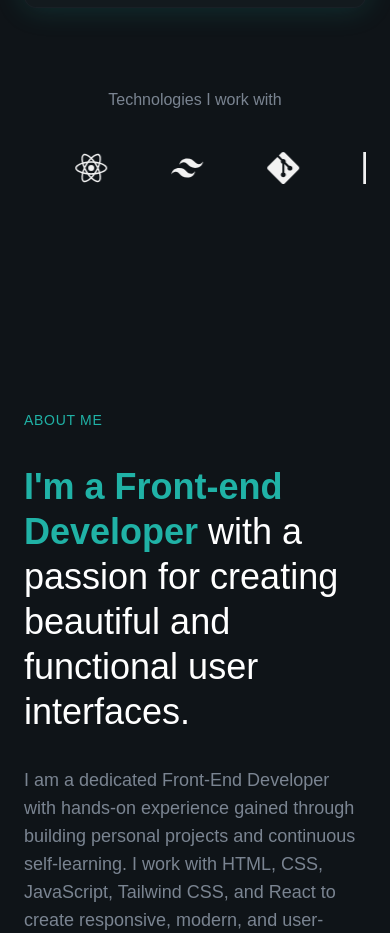
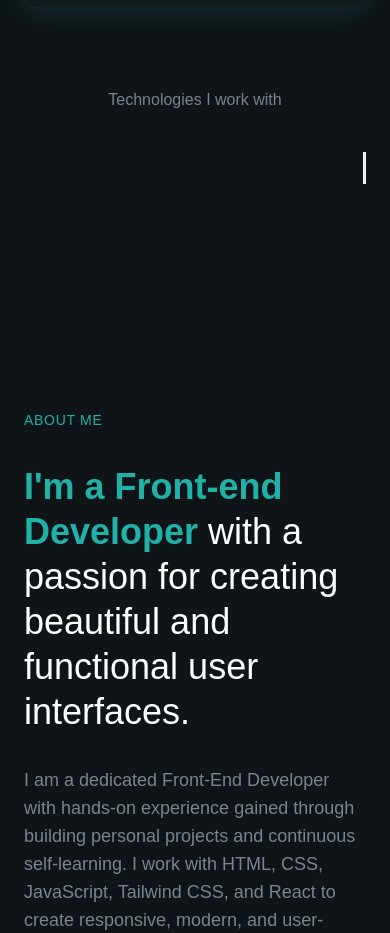
Before and after one commit to JSX-Learning-Path/My-Personal-Portfolio-JSX-Tailwindcss, a React (Vite) app in the folder portfolio/: page / in a window 390 px wide. Shown: the part 1200-2133 px from the top of the page. Built offline with nearby package versions, Linux system fonts and the light colour scheme.

Commit message:
Update Hero component to enhance marquee animation and improve layout responsiveness

```diff
--- a/portfolio/src/index.css
+++ b/portfolio/src/index.css
@@ -124,6 +124,7 @@
   animation-delay: 300ms;
 }
 .animation-marquee {
+  width: max-content;
   animation-name: marquee;
   animation-timing-function: linear;
   animation-iteration-count: infinite;
--- a/portfolio/src/sections/Hero.jsx
+++ b/portfolio/src/sections/Hero.jsx
@@ -121,9 +121,12 @@ function Hero() {
             Technologies I work with
           </p>
           <div className="relative overflow-hidden">
-            <div className="flex w-max animation-marquee">
+            <div className="flex min-w-max animation-marquee">
               {[1, 2].map((group) => (
-                <div key={group} className="flex shrink-0">
+                <div
+                  key={group}
+                  className="flex min-w-full shrink-0 justify-end"
+                >
                   {skills.map((skill, index) => {
                     const Icon = skill.icon;
 
```
